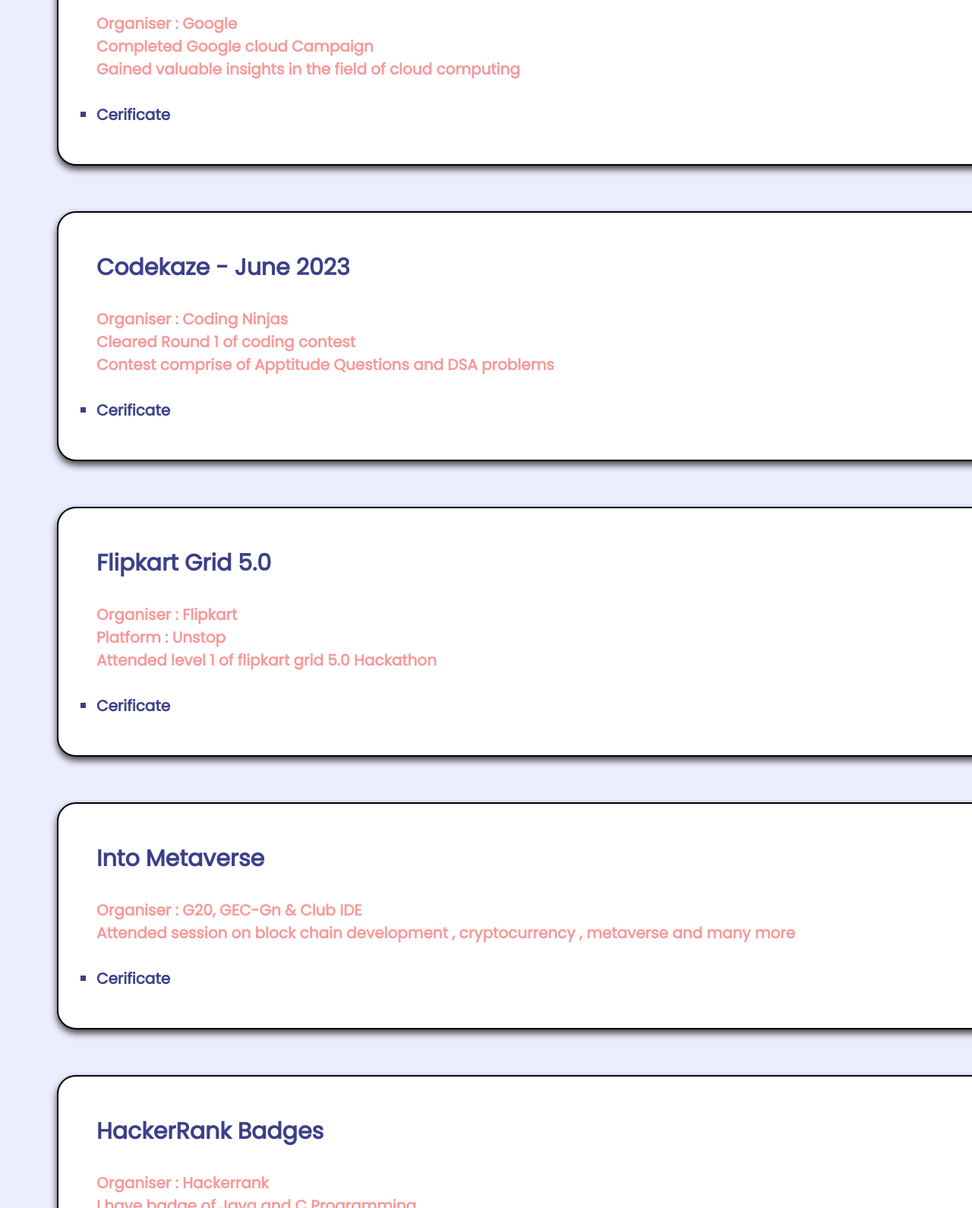
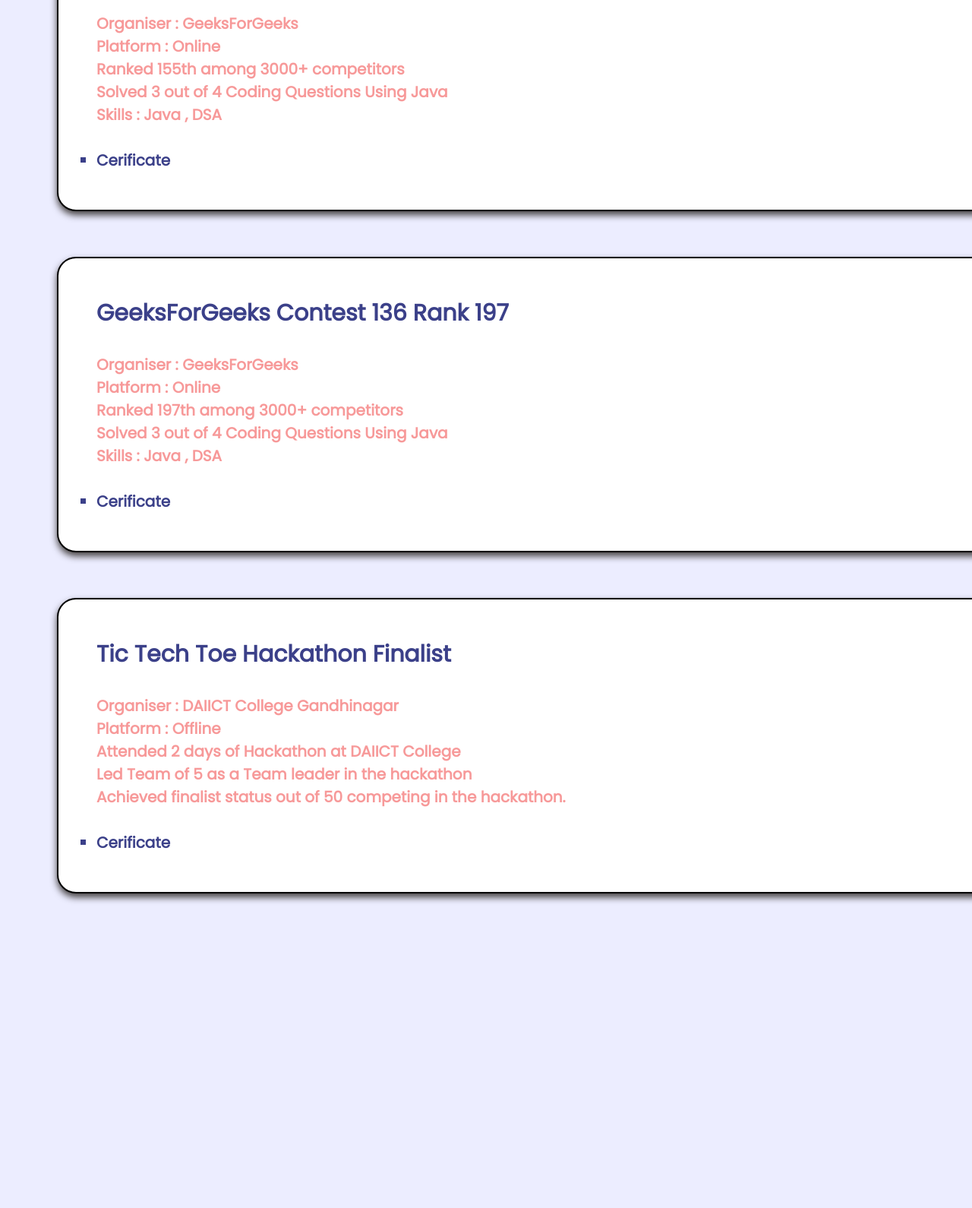
Before and after one commit to Bhargavimachhi/portfolio, a plain HTML site: page achievements.html in a window 1280 px wide. Shown: the part 680-2270 px from the top of the page at 76% size. After the commit the page ends 1906 px from the top, so only its background shows below. Drawn offline with Linux system fonts and the light colour scheme.

Commit message:
Added new Achievements

```diff
--- a/achievements.html
+++ b/achievements.html
@@ -57,6 +57,42 @@
     <section>
 
         <div id="tictechtoe" style="margin-top: 120px;">
+            <h1>GeeksForGeeks Contest 133 Rank 40</h1><br>
+            <ul>
+                <li>Organiser : GeeksForGeeks</li>
+                <li>Platform : Online </li>
+                <li>Ranked 40th among 3000+ competitors</li>
+                <li>Solved 4 out of 4 Coding Questions Using Java</li>
+                <li>Skills : Java , DSA</li><br>
+                <li id="certification"><a href="pictures/Screenshot 2024-01-23 233917.png">Cerificate</a></li>
+            </ul>
+        </div>
+
+        <div id="tictechtoe">
+            <h1>GeeksForGeeks Contest 138 Rank 155</h1><br>
+            <ul>
+                <li>Organiser : GeeksForGeeks</li>
+                <li>Platform : Online </li>
+                <li>Ranked 155th among 3000+ competitors</li>
+                <li>Solved 3 out of 4 Coding Questions Using Java</li>
+                <li>Skills : Java , DSA</li><br>
+                <li id="certification"><a href="pictures/rank155.png">Cerificate</a></li>
+            </ul>
+        </div>
+
+        <div id="tictechtoe">
+            <h1>GeeksForGeeks Contest 136 Rank 197</h1><br>
+            <ul>
+                <li>Organiser : GeeksForGeeks</li>
+                <li>Platform : Online </li>
+                <li>Ranked 197th among 3000+ competitors</li>
+                <li>Solved 3 out of 4 Coding Questions Using Java</li>
+                <li>Skills : Java , DSA</li><br>
+                <li id="certification"><a href="pictures/rank197.png">Cerificate</a></li>
+            </ul>
+        </div>
+
+        <div id="tictechtoe">
             <h1>Tic Tech Toe Hackathon Finalist</h1><br>
             <ul>
                 <li>Organiser : DAIICT College Gandhinagar</li>
@@ -68,56 +104,6 @@
             </ul>
         </div>
 
-        <div id="cloudcomputing">
-            <h1>Google Cloud Computing Program</h1><br>
-            <ul>
-                <li>Organiser : Google</li>
-                <li>Completed Google cloud Campaign</li>
-                <li>Gained valuable insights in the field of cloud computing</li><br>
-                <li id="certification"><a href="Documents/Bhargavi Machhi_GCCP_certificate.pdf">Cerificate</a></li>
-            </ul>
-        </div>
-
-        <div id="codekaze">
-                <h1>Codekaze - June 2023</h1><br>
-                <ul>
-                    <li>Organiser : Coding Ninjas</li>
-                    <li>Cleared Round 1 of coding contest</li>
-                    <li>Contest comprise of Apptitude Questions and DSA problems</li><br>
-                    <li id="certification"><a href="Documents/codekaze.pdf">Cerificate</a></li>
-                </ul>
-        </div>
-
-        <div id="flipkartgrid">
-            <h1>Flipkart Grid 5.0</h1><br>
-            <ul>
-                <li>Organiser : Flipkart </li>
-                <li>Platform : Unstop</li>
-                <li>Attended level 1 of flipkart grid 5.0 Hackathon</li><br>
-                <li id="certification"><a href="Documents/codekaze.pdf">Cerificate</a></li>
-            </ul>
-        </div>
-
-        <div id="metaverse">
-            <h1>Into Metaverse</h1><br>
-            <ul>
-                <li>Organiser : G20, GEC-Gn & Club IDE </li>
-                <li>Attended session on block chain development , cryptocurrency , metaverse and many more</li><br>
-                <li id="certification"><a href="Documents/into metaverse.pdf">Cerificate</a></li>
-            </ul>
-        </div>
-
-        <div id="hackerrankdsa">
-            <h1>HackerRank Badges</h1><br>
-            <ul>
-                <li>Organiser : Hackerrank</li>
-                <li>I have badge of  Java and C Programming.</li>
-                <li>I have Cleared skill assesment of java and problem solving</li><br>
-                <li id="certification"><a href="https://www.hackerrank.com/bhargavimachhi5?hr_r=1">Link</a></li>
-                <li id="certification"><a href="Documents/java_basic certificate.pdf">Java</a></li>
-                <li id="certification"><a href="Documents/problem_solving_basic certificate.pdf">Problem solving</a></li>
-            </ul>
-        </div>
     </section>
 </body>
 </html>
```
Also changed, not shown: index.html (+1 -1 lines), pictures/Screenshot 2024-01-23 233917.png (added), pictures/rank155.png (added), pictures/rank197.png (added), 1 other file.
